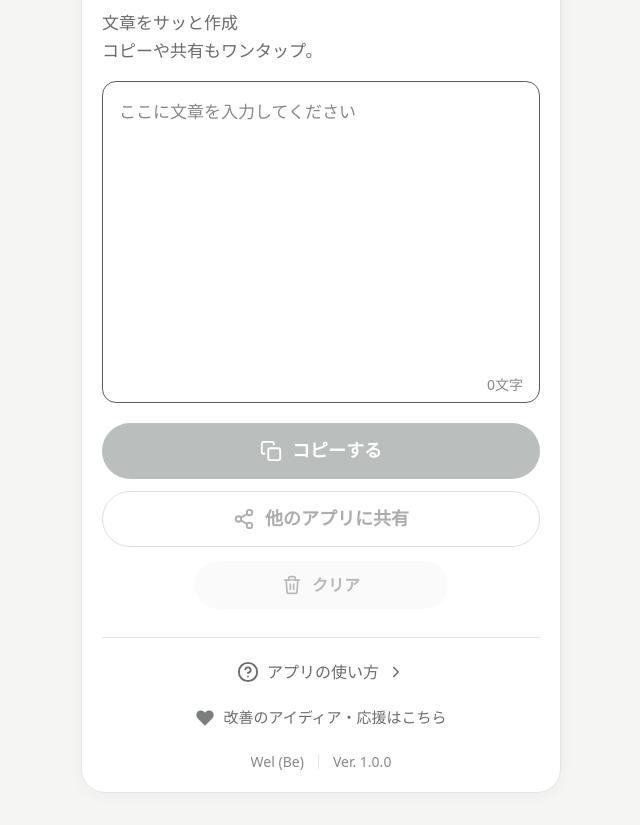
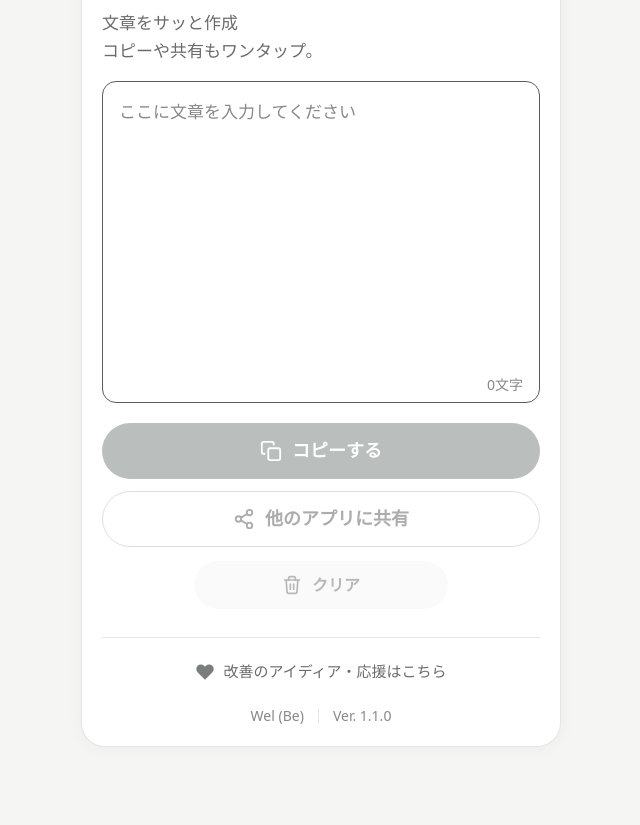
Before and after one commit to Wel-Be/Copitto, a plain HTML site: page index.html in a window 1280 px wide. Shown: the part 113-938 px from the top of the page, without its empty margins (319-959 px from the left). After the commit the page ends 892 px from the top, so only its background shows below. Drawn offline with Linux system fonts and the light colour scheme.

Commit message:
Add files via upload

```diff
--- a/index.html
+++ b/index.html
@@ -65,16 +65,11 @@
   </div>
 
   <footer class="app-foot">
-    <button type="button" class="link-row" data-open="howto">
-      <svg class="icon" aria-hidden="true"><use href="#i-help"/></svg>
-      <span>アプリの使い方</span>
-      <svg class="icon icon-sm" aria-hidden="true"><use href="#i-right"/></svg>
-    </button>
     <a class="link-row link-ofuse" href="https://ofuse.me/f3a8ad6a" target="_blank" rel="noopener noreferrer">
       <svg class="icon icon-fill" aria-hidden="true"><use href="#i-heart"/></svg>
       <span>改善のアイディア・応援はこちら</span>
     </a>
-    <p class="meta"><span data-company>Wel (Be)</span><span class="meta-sep" aria-hidden="true"></span><span data-version>Ver. 1.0.0</span></p>
+    <p class="meta"><span data-company>Wel (Be)</span><span class="meta-sep" aria-hidden="true"></span><span data-version>Ver. 1.1.0</span></p>
   </footer>
 </main>
 
@@ -95,7 +90,7 @@
         <label class="radio-row">
           <input type="radio" name="shareFormat" value="appname">
           <span class="radio-mark" aria-hidden="true"></span>
-          <span class="radio-text"><strong>アプリ名＋文章</strong><small>先頭に「Copittoで作成した文章：」を付けて共有します</small></span>
+          <span class="radio-text"><strong>文章＋アプリ名</strong><small>文末に「：Copittoで作成」を付けて共有します</small></span>
         </label>
         <label class="radio-row">
           <input type="radio" name="shareFormat" value="textonly">
@@ -112,7 +107,7 @@
       </ul>
 
       <dl class="about">
-        <div><dt>バージョン情報</dt><dd data-version>Ver. 1.0.0</dd></div>
+        <div><dt>バージョン情報</dt><dd data-version>Ver. 1.1.0</dd></div>
         <div><dt>開発</dt><dd data-company>Wel (Be)</dd></div>
       </dl>
     </div>
@@ -194,7 +189,7 @@
       <h2>共有機能について</h2>
       <p>共有ボタンを押した場合、利用者が選択した外部アプリに文章が渡されます。共有先での情報の取り扱いについては、それぞれのアプリやサービスのプライバシーポリシーに従います。</p>
 
-      <p class="note">開発：<span data-company>Wel (Be)</span>　<span data-version>Ver. 1.0.0</span></p>
+      <p class="note">開発：<span data-company>Wel (Be)</span>　<span data-version>Ver. 1.1.0</span></p>
     </div>
   </div>
 </section>
--- a/script.js
+++ b/script.js
@@ -12,7 +12,7 @@
   var SETTINGS_KEY = 'copitto.shareFormat';
   var FORMAT_APP = 'appname';
   var FORMAT_TEXT = 'textonly';
-  var SHARE_PREFIX = 'Copittoで作成した文章：';
+  var SHARE_SUFFIX = '：Copittoで作成';
 
   function $(sel, root) { return (root || document).querySelector(sel); }
   function $all(sel, root) { return Array.prototype.slice.call((root || document).querySelectorAll(sel)); }
@@ -125,7 +125,7 @@
 
   /* ---------- 共有 ---------- */
   function buildShareText() {
-    return shareFormat === FORMAT_TEXT ? ta.value : SHARE_PREFIX + '\n' + ta.value;
+    return shareFormat === FORMAT_TEXT ? ta.value : ta.value + SHARE_SUFFIX;
   }
 
   btnShare.addEventListener('click', async function () {
--- a/version.js
+++ b/version.js
@@ -3,6 +3,6 @@
    更新時はこのファイルの version だけを書き換えてください。 */
 self.COPITTO = {
   name: 'Copitto',
-  version: '1.0.0',
+  version: '1.1.0',
   company: 'Wel (Be)'
 };
```
Also changed, not shown: 1 other file.
